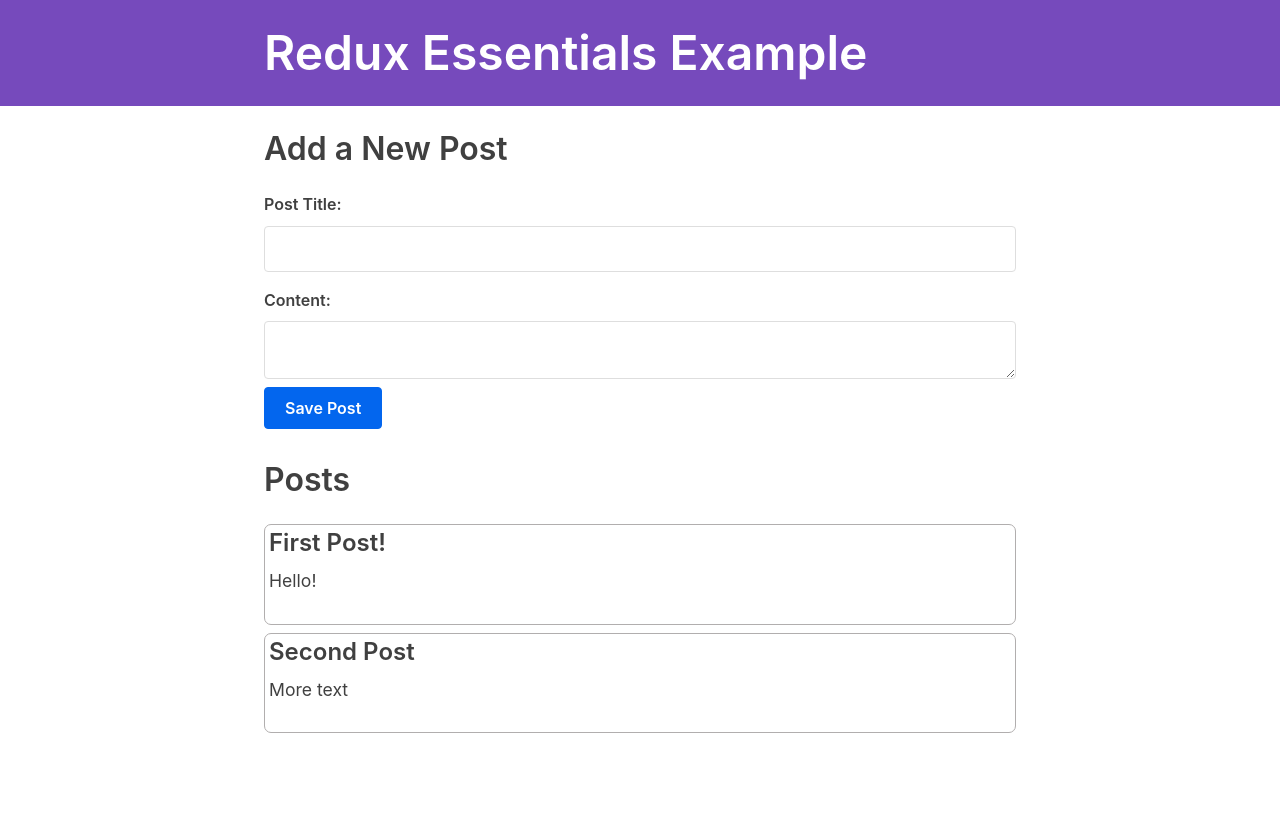
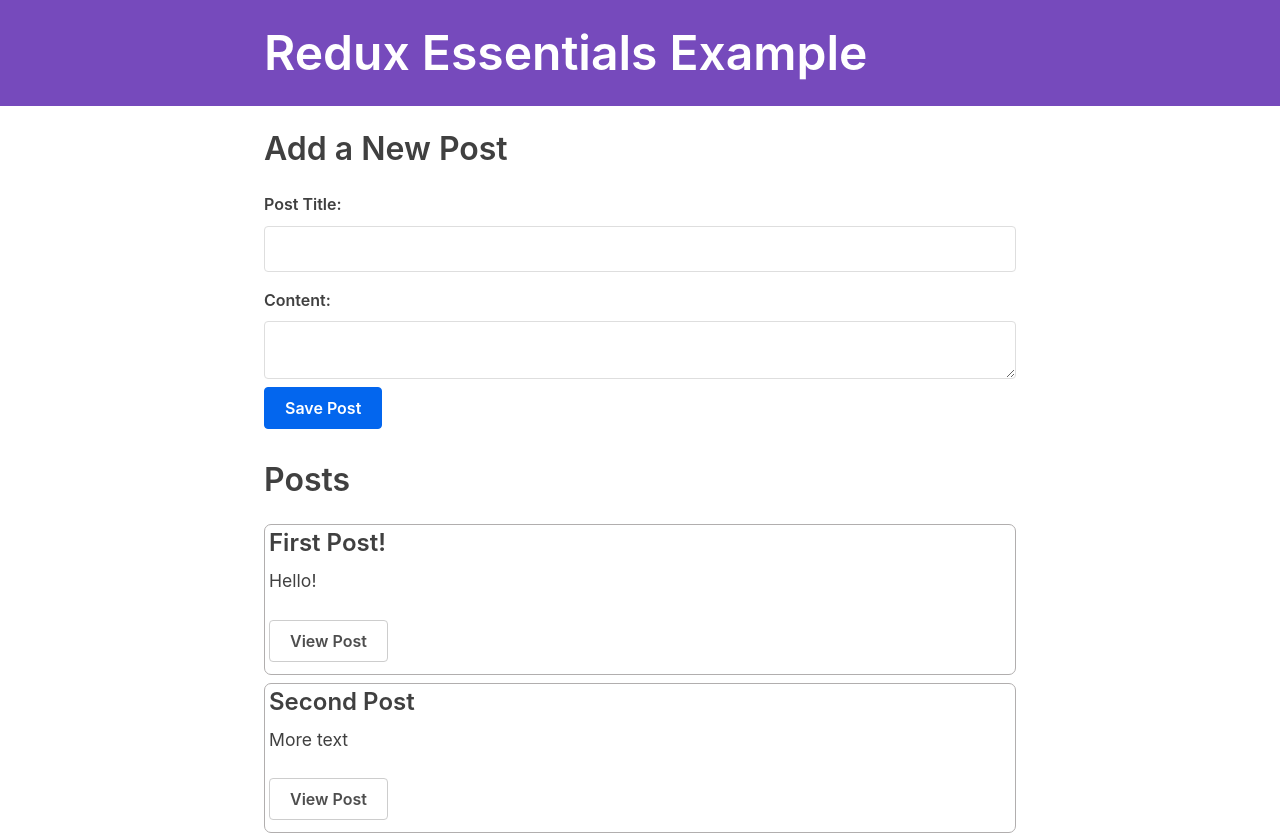
Before and after one commit to JonasBne/redux-essentials-tutorial-app, a React (Create React App) app: page / in a window 1280 px wide. Before the commit the page ends 800 px from the top, so only its background shows below. Built offline with nearby package versions, Linux system fonts and the light colour scheme; what @mswjs/data, mock-socket, txtgen would draw is missing.

Commit message:
feat: users can now navigate back and forth between posts and a single post

```diff
--- a/src/features/posts/SinglePostPage.js
+++ b/src/features/posts/SinglePostPage.js
@@ -1,6 +1,6 @@
 import React from 'react'
 import { useSelector } from 'react-redux'
-import { useParams } from 'react-router-dom'
+import { useParams, Link } from 'react-router-dom'
 
 export const SinglePostPage = () => {
   const { postId } = useParams()
@@ -22,6 +22,9 @@
       <article className="post">
         <h2>{post.title}</h2>
         <p className="post-content">{post.content}</p>
+        <Link className="button muted-button" to={'/posts'}>
+          Go Back
+        </Link>
       </article>
     </section>
   )
--- a/src/features/posts/postsList.js
+++ b/src/features/posts/postsList.js
@@ -1,5 +1,6 @@
 import React from 'react'
 import { useSelector } from 'react-redux'
+import { Link } from 'react-router-dom'
 
 export const PostsList = () => {
   const posts = useSelector((state) => state.posts)
@@ -11,6 +12,9 @@
         <article className="post-excerpt" key={post.id}>
           <h3>{post.title}</h3>
           <p className="post-content">{post.content.substring(0, 100)}</p>
+          <Link className="button muted-button" to={`/posts/${post.id}`}>
+            View Post
+          </Link>
         </article>
       ))}
     </section>
```
